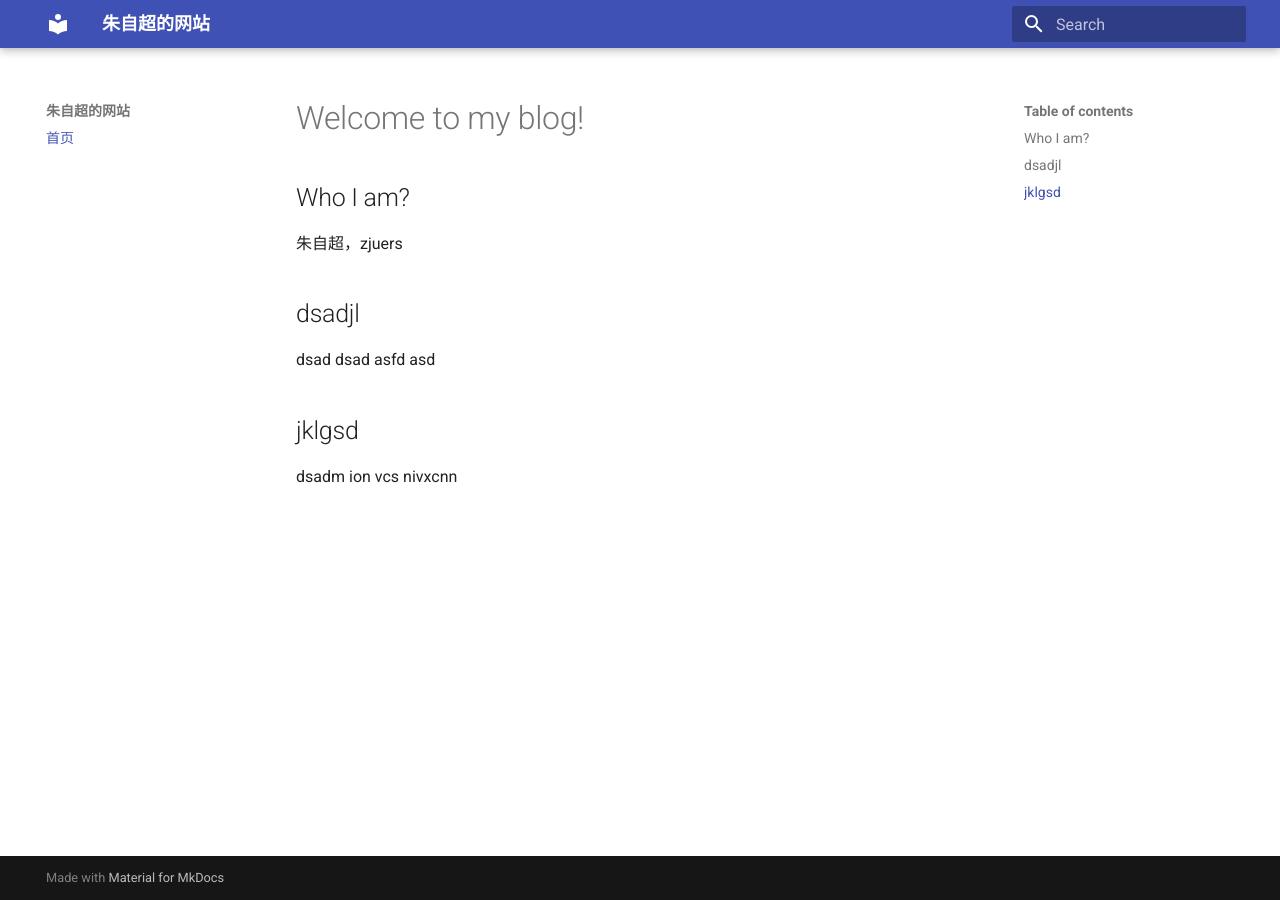
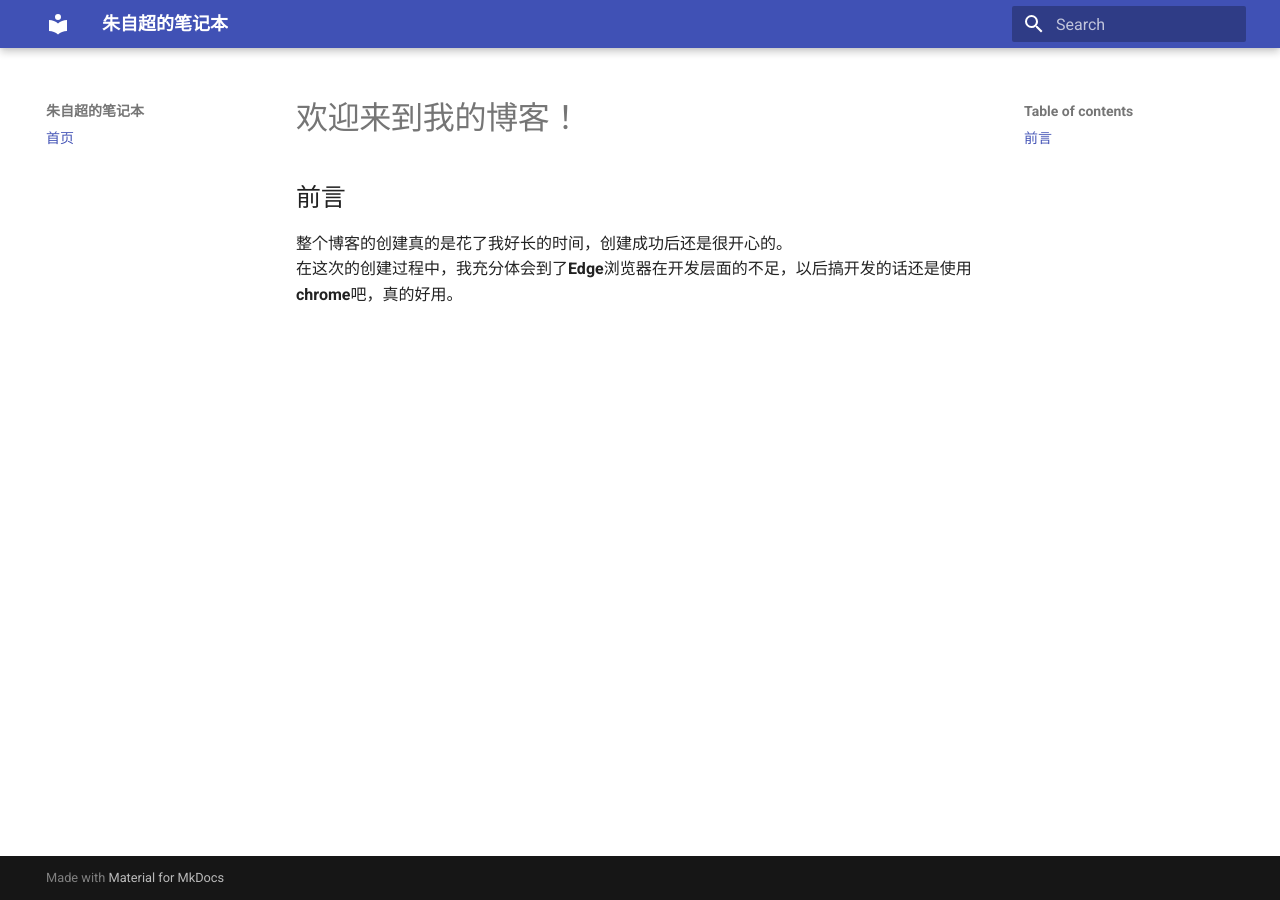
Before and after one commit to ZichaoZhu/zichaozhu.github.io, an MkDocs documentation site: the page built from docs/index.md, in a window 1280 px wide. Built offline with MkDocs 1.6.1 and Material for MkDocs 9.7.7, drawn with Linux system fonts in a browser that asks for light colours.

Commit message:
编写完成

```diff
--- a/docs/index.md
+++ b/docs/index.md
@@ -1,14 +1,5 @@
-# Welcome to my blog!
-## Who I am?
-朱自超，zjuers
-
-## dsadjl
-dsad
-dsad
-asfd
-asd
-
-## jklgsd
-dsadm
-ion vcs
-nivxcnn
+# 欢迎来到我的博客！
+## 前言
+整个博客的创建真的是花了我好长的时间，创建成功后还是很开心的。
+<br>
+在这次的创建过程中，我充分体会到了**Edge**浏览器在开发层面的不足，以后搞开发的话还是使用**chrome**吧，真的好用。
--- a/mkdocs.yml
+++ b/mkdocs.yml
@@ -1,4 +1,4 @@
-site_name: 朱自超的网站
+site_name: 朱自超的笔记本
 
 theme:
   name: material
```
